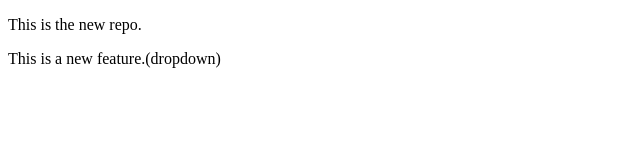
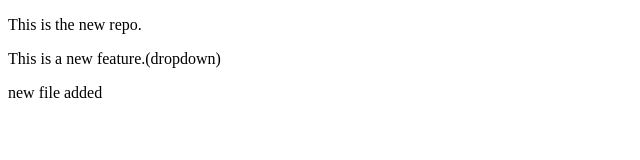
Before and after one commit to sudhansusekhar98/Local-Repo, a plain HTML site: page index.html in a window 1280 px wide. Shown: the whole page, without its empty margins (0-640 px from the left). Drawn offline with Linux system fonts and the light colour scheme.

Commit message:
new features

```diff
--- a/index.html
+++ b/index.html
@@ -8,5 +8,6 @@
 <body>
     <p>This is the new repo.</p>
     <p>This is a new feature.(dropdown)</p>
+    <p>new file added</p>
 </body>
 </html>
```
